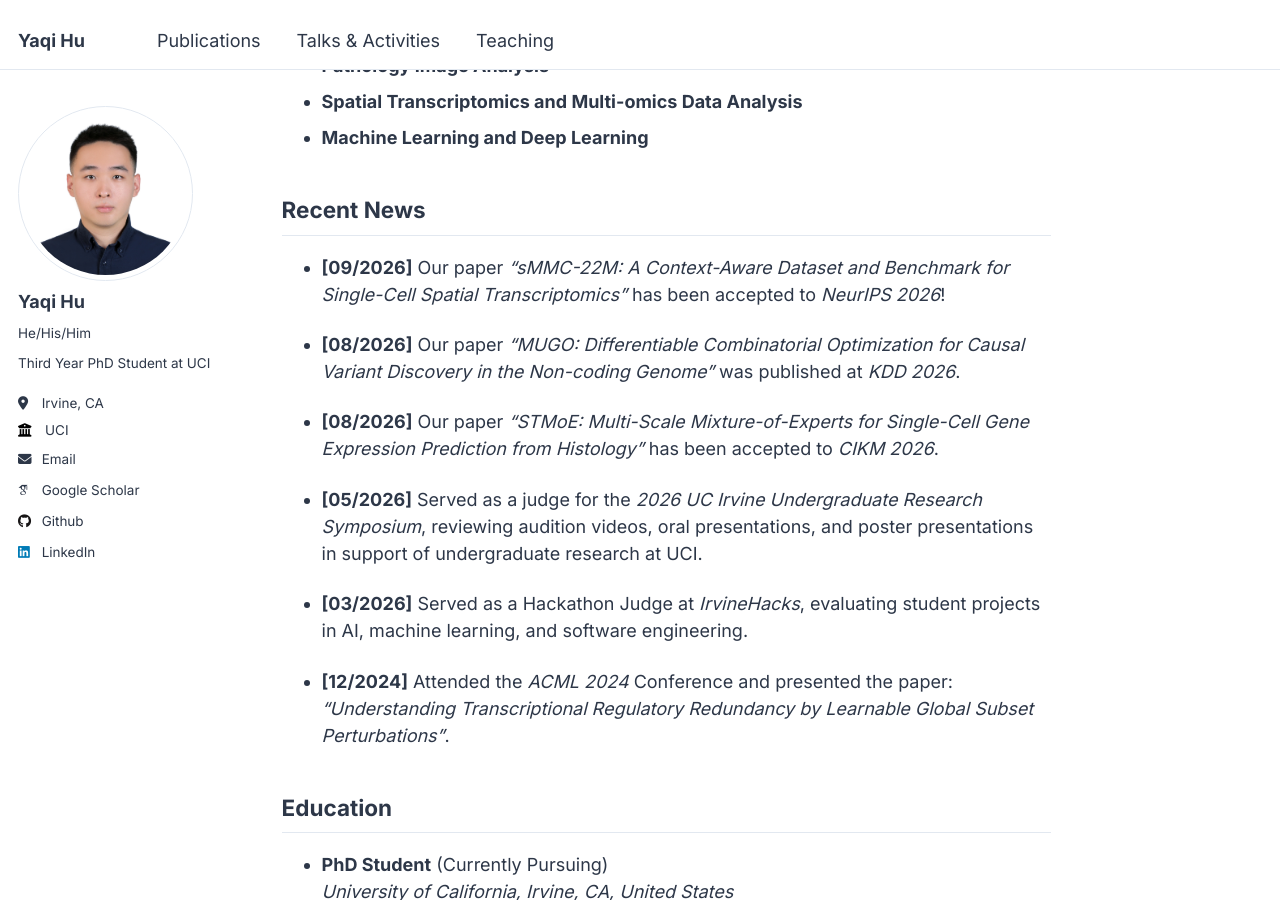
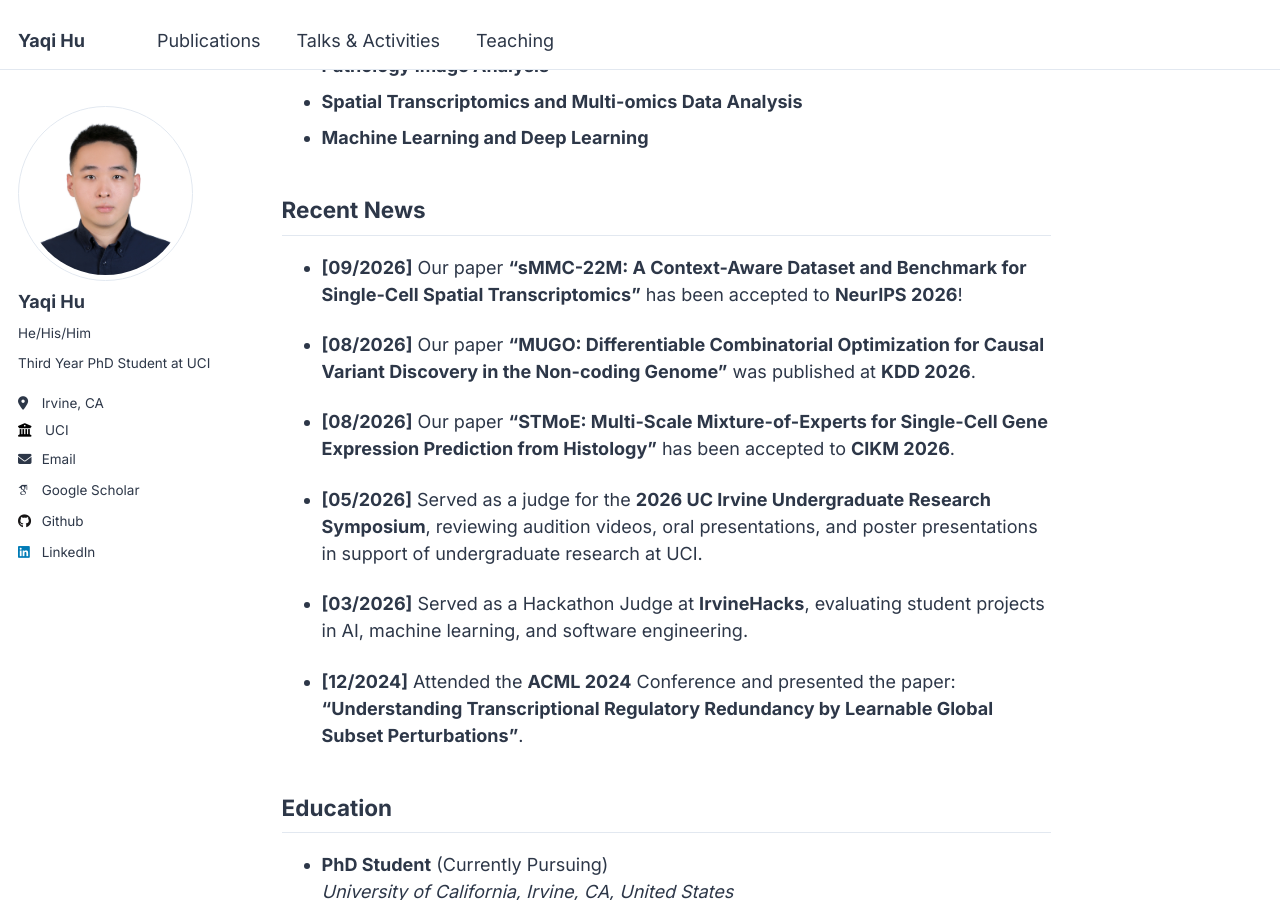
Before and after one commit to YaqiHu23/YaqiHu23.github.io, a Jekyll site: the page built from _pages/about.md, in a window 1280 px wide and 900 px high, scrolled down 360 px. Built offline with Jekyll 4.4.1, drawn with Linux system fonts in a browser that asks for light colours; some web fonts are replaced.

Commit message:
version_v1.0.3

```diff
--- a/_pages/about.md
+++ b/_pages/about.md
@@ -18,17 +18,17 @@ I'm a third-year PhD student at the University of California, Irvine. My researc
 
 ## Recent News
 
-* **[09/2026]** Our paper *"sMMC-22M: A Context-Aware Dataset and Benchmark for Single-Cell Spatial Transcriptomics"* has been accepted to *NeurIPS 2026*!
+* **[09/2026]** Our paper **"sMMC-22M: A Context-Aware Dataset and Benchmark for Single-Cell Spatial Transcriptomics"** has been accepted to **NeurIPS 2026**!
 
-* **[08/2026]** Our paper *"MUGO: Differentiable Combinatorial Optimization for Causal Variant Discovery in the Non-coding Genome"* was published at *KDD 2026*.
+* **[08/2026]** Our paper **"MUGO: Differentiable Combinatorial Optimization for Causal Variant Discovery in the Non-coding Genome"** was published at **KDD 2026**.
 
-* **[08/2026]** Our paper *"STMoE: Multi-Scale Mixture-of-Experts for Single-Cell Gene Expression Prediction from Histology"* has been accepted to *CIKM 2026*.
+* **[08/2026]** Our paper **"STMoE: Multi-Scale Mixture-of-Experts for Single-Cell Gene Expression Prediction from Histology"** has been accepted to **CIKM 2026**.
 
-* **[05/2026]** Served as a judge for the *2026 UC Irvine Undergraduate Research Symposium*, reviewing audition videos, oral presentations, and poster presentations in support of undergraduate research at UCI.
+* **[05/2026]** Served as a judge for the **2026 UC Irvine Undergraduate Research Symposium**, reviewing audition videos, oral presentations, and poster presentations in support of undergraduate research at UCI.
 
-* **[03/2026]** Served as a Hackathon Judge at *IrvineHacks*, evaluating student projects in AI, machine learning, and software engineering.
+* **[03/2026]** Served as a Hackathon Judge at **IrvineHacks**, evaluating student projects in AI, machine learning, and software engineering.
 
-* **[12/2024]** Attended the *ACML 2024* Conference and presented the paper: *"Understanding Transcriptional Regulatory Redundancy by Learnable Global Subset Perturbations"*.
+* **[12/2024]** Attended the **ACML 2024** Conference and presented the paper: **"Understanding Transcriptional Regulatory Redundancy by Learnable Global Subset Perturbations"**.
 
 ## Education
 
```
